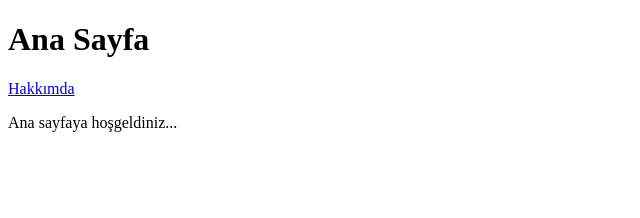
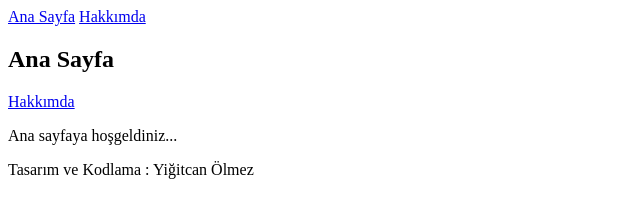
Before and after one commit to yigitcanolmez/web-tasarim, a plain HTML site: page hafta 2/index.html in a window 1280 px wide. Shown: the whole page, without its empty margins (0-640 px from the left). Drawn offline with Linux system fonts and the light colour scheme.

Commit message:
added sections

```diff
--- a/hafta 2/index.html
+++ b/hafta 2/index.html
@@ -1,15 +1,30 @@
 <!DOCTYPE html>
 <html lang="tr">
+
 <head>
     <meta charset="UTF-8">
     <meta name="viewport" content="width=device-width, initial-scale=1.0">
     <title>Ana Sayfa</title>
 </head>
+
 <body>
-    <h1>Ana Sayfa</h1>
-    <a href="hakkimda.html">Hakkımda</a>
+    <header>
+        <nav>
+            <a href="index.html">Ana Sayfa</a>
+            <a href="hakkimda.html">Hakkımda</a>
+        </nav>
+    </header>
+    <section>
+        <h1>Ana Sayfa</h1>
+        <a href="hakkimda.html">Hakkımda</a>
 
-    <p>Ana sayfaya hoşgeldiniz...</p>
+        <p>Ana sayfaya hoşgeldiniz...</p>
+    </section>
+    <footer>
+        <p>Tasarım ve Kodlama : Yiğitcan Ölmez</p>
+    </footer>
+
 
 </body>
+
 </html>
```
Also changed, not shown: hafta 2/hakkimda.html (+20 -3 lines).
